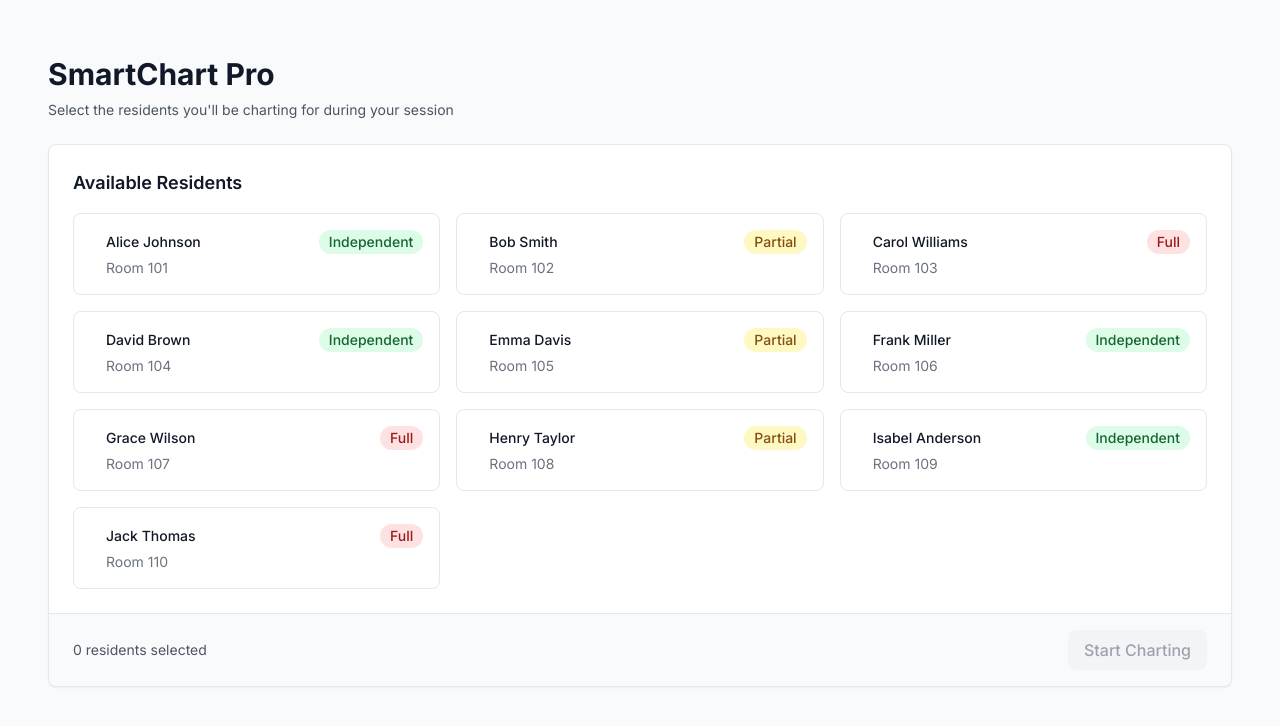
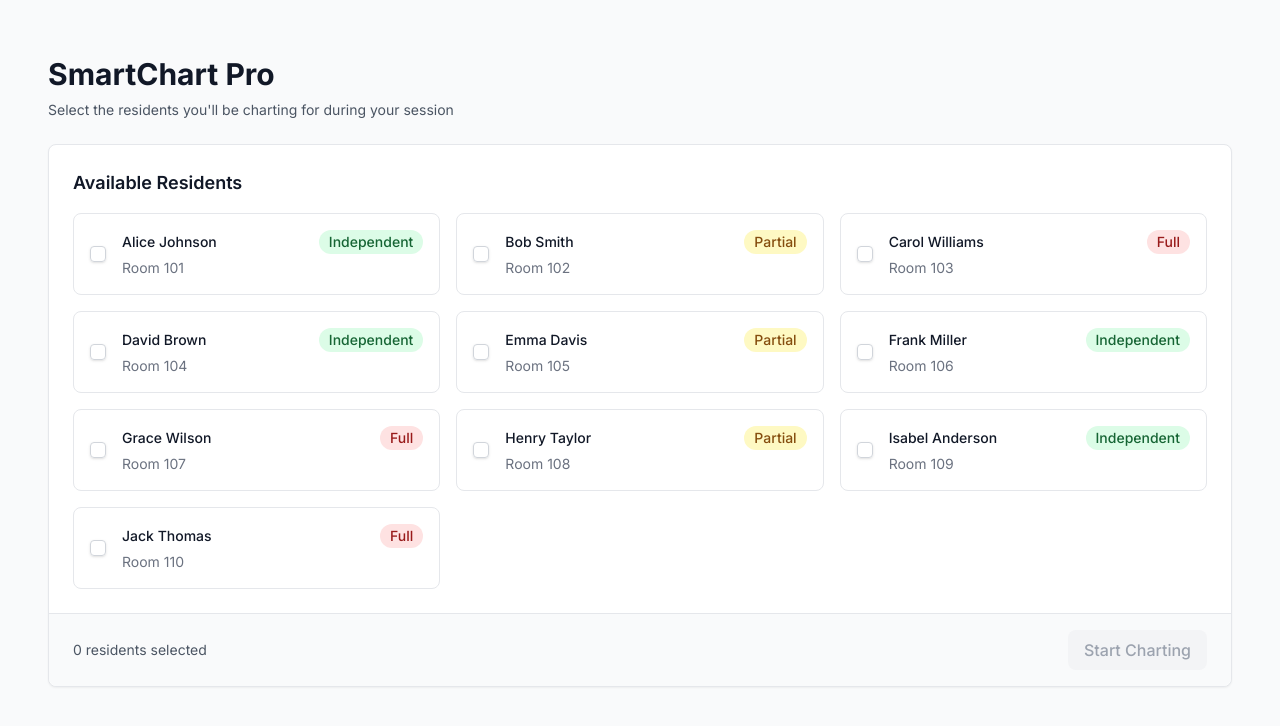
Before and after one commit to mattheskaiser/smartchartpro-demo, a Next.js app: page /start in a window 1280 px wide. Shown: the top 726 px of the page. Built offline with nearby package versions, Linux system fonts and the light colour scheme.

Commit message:
refactor(checkbox): create reusable atom and replace it in app

```diff
--- a/src/app/admin/settings/page.tsx
+++ b/src/app/admin/settings/page.tsx
@@ -1,3 +1,5 @@
+import { CheckboxAtom } from '@/components/atoms/Checkbox.atom';
+
 export default function Settings() {
   return (
     <div className="mx-auto max-w-7xl">
@@ -87,12 +89,12 @@ export default function Settings() {
                   <div className="mt-6 space-y-6">
                     <div className="relative flex gap-x-3">
                       <div className="flex h-6 items-center">
-                        <input
+                        <CheckboxAtom
                           id="shifts"
-                          name="shifts"
-                          type="checkbox"
-                          className="h-4 w-4 rounded border-gray-300 text-indigo-600 focus:ring-indigo-600"
-                          defaultChecked
+                          checked={true}
+                          onCheckedChange={(checked) => {
+                            // Handle change
+                          }}
                         />
                       </div>
                       <div className="text-sm leading-6">
@@ -106,12 +108,12 @@ export default function Settings() {
                     </div>
                     <div className="relative flex gap-x-3">
                       <div className="flex h-6 items-center">
-                        <input
+                        <CheckboxAtom
                           id="adl-alerts"
-                          name="adl-alerts"
-                          type="checkbox"
-                          className="h-4 w-4 rounded border-gray-300 text-indigo-600 focus:ring-indigo-600"
-                          defaultChecked
+                          checked={true}
+                          onCheckedChange={(checked) => {
+                            // Handle change
+                          }}
                         />
                       </div>
                       <div className="text-sm leading-6">
--- a/src/app/charting/start/page.tsx
+++ b/src/app/charting/start/page.tsx
@@ -5,6 +5,7 @@ import { useRouter } from 'next/navigation';
 import { DUMMY_RESIDENTS } from '@/constants/residents';
 import { useChartingStore } from '@/stores/chartingStore';
 import { BadgeAtom } from '@/components/atoms/Badge.atom';
+import { CheckboxAtom } from '@/components/atoms/Checkbox.atom';
 
 export default function StartChartingPage() {
   const router = useRouter();
@@ -47,21 +48,19 @@ export default function StartChartingPage() {
             <h2 className="text-lg font-semibold text-gray-900 mb-4">Available Residents</h2>
             <div className="grid gap-4 sm:grid-cols-2 lg:grid-cols-3">
               {DUMMY_RESIDENTS.map(resident => (
-                <label
+                <div
                   key={resident.id}
-                  className={`relative flex items-center space-x-4 p-4 border rounded-lg cursor-pointer transition-colors ${
+                  className={`relative flex items-center space-x-4 p-4 border rounded-lg transition-colors ${
                     selectedIds.has(resident.id)
                       ? 'border-blue-500 bg-blue-50'
                       : 'border-gray-200 hover:bg-gray-50'
                   }`}
                 >
-                  <input
-                    type="checkbox"
-                    className="sr-only"
+                  <CheckboxAtom
                     checked={selectedIds.has(resident.id)}
-                    onChange={e => {
+                    onCheckedChange={(checked) => {
                       const newSelected = new Set(selectedIds);
-                      if (e.target.checked) {
+                      if (checked) {
                         newSelected.add(resident.id);
                       } else {
                         newSelected.delete(resident.id);
@@ -78,7 +77,7 @@ export default function StartChartingPage() {
                     </div>
                     <p className="text-sm text-gray-500">Room {resident.room}</p>
                   </div>
-                </label>
+                </div>
               ))}
             </div>
           </div>
--- a/src/app/shift/start/page.tsx
+++ b/src/app/shift/start/page.tsx
@@ -5,6 +5,7 @@ import { useRouter } from 'next/navigation';
 import { DUMMY_RESIDENTS } from '@/constants/residents';
 import { useShiftStore } from '@/stores/shiftStore';
 import { BadgeAtom } from '@/components/atoms/Badge.atom';
+import { CheckboxAtom } from '@/components/atoms/Checkbox.atom';
 
 export default function StartShiftPage() {
   const router = useRouter();
@@ -47,21 +48,19 @@ export default function StartShiftPage() {
             <h2 className="text-lg font-semibold text-gray-900 mb-4">Available Residents</h2>
             <div className="grid gap-4 sm:grid-cols-2 lg:grid-cols-3">
               {DUMMY_RESIDENTS.map(resident => (
-                <label
+                <div
                   key={resident.id}
-                  className={`relative flex items-center space-x-4 p-4 border rounded-lg cursor-pointer transition-colors ${
+                  className={`relative flex items-center space-x-4 p-4 border rounded-lg transition-colors ${
                     selectedIds.has(resident.id)
                       ? 'border-blue-500 bg-blue-50'
                       : 'border-gray-200 hover:bg-gray-50'
                   }`}
                 >
-                  <input
-                    type="checkbox"
-                    className="sr-only"
+                  <CheckboxAtom
                     checked={selectedIds.has(resident.id)}
-                    onChange={e => {
+                    onCheckedChange={(checked) => {
                       const newSelected = new Set(selectedIds);
-                      if (e.target.checked) {
+                      if (checked) {
                         newSelected.add(resident.id);
                       } else {
                         newSelected.delete(resident.id);
@@ -78,7 +77,7 @@ export default function StartShiftPage() {
                     </div>
                     <p className="text-sm text-gray-500">Room {resident.room}</p>
                   </div>
-                </label>
+                </div>
               ))}
             </div>
           </div>
--- a/src/app/start/page.tsx
+++ b/src/app/start/page.tsx
@@ -5,6 +5,7 @@ import { useRouter } from 'next/navigation';
 import { DUMMY_RESIDENTS } from '@/constants/residents';
 import { useChartingStore } from '@/stores/chartingStore';
 import { BadgeAtom } from '@/components/atoms/Badge.atom';
+import { CheckboxAtom } from '@/components/atoms/Checkbox.atom';
 
 export default function StartPage() {
   const router = useRouter();
@@ -47,21 +48,19 @@ export default function StartPage() {
             <h2 className="text-lg font-semibold text-gray-900 mb-4">Available Residents</h2>
             <div className="grid gap-4 sm:grid-cols-2 lg:grid-cols-3">
               {DUMMY_RESIDENTS.map(resident => (
-                <label
+                <div
                   key={resident.id}
-                  className={`relative flex items-center space-x-4 p-4 border rounded-lg cursor-pointer transition-colors ${
+                  className={`relative flex items-center space-x-4 p-4 border rounded-lg transition-colors ${
                     selectedIds.has(resident.id)
                       ? 'border-blue-500 bg-blue-50'
                       : 'border-gray-200 hover:bg-gray-50'
                   }`}
                 >
-                  <input
-                    type="checkbox"
-                    className="sr-only"
+                  <CheckboxAtom
                     checked={selectedIds.has(resident.id)}
-                    onChange={e => {
+                    onCheckedChange={(checked) => {
                       const newSelected = new Set(selectedIds);
-                      if (e.target.checked) {
+                      if (checked) {
                         newSelected.add(resident.id);
                       } else {
                         newSelected.delete(resident.id);
@@ -78,7 +77,7 @@ export default function StartPage() {
                     </div>
                     <p className="text-sm text-gray-500">Room {resident.room}</p>
                   </div>
-                </label>
+                </div>
               ))}
             </div>
           </div>
--- a/src/components/atoms/Checkbox.atom.tsx
+++ b/src/components/atoms/Checkbox.atom.tsx
@@ -1,11 +1,45 @@
-import * as React from 'react';
-import { Checkbox as ShadcnCheckbox } from '@/components/ui/checkbox';
+'use client';
 
-export type CheckboxAtomProps = React.ComponentProps<typeof ShadcnCheckbox>;
+import { forwardRef } from 'react';
+import { Checkbox } from '@/components/ui/checkbox';
+import { cn } from '@/lib/utils';
 
-export const CheckboxAtom = React.forwardRef<
-  React.ElementRef<typeof ShadcnCheckbox>,
+interface CheckboxAtomProps {
+  checked?: boolean;
+  onCheckedChange?: (checked: boolean) => void;
+  disabled?: boolean;
+  label?: string;
+  className?: string;
+  id?: string;
+}
+
+export const CheckboxAtom = forwardRef<
+  React.ElementRef<typeof Checkbox>,
   CheckboxAtomProps
->((props, ref) => <ShadcnCheckbox ref={ref} {...props} />);
+>(({ checked = false, onCheckedChange, disabled = false, label, className, id, ...props }, ref) => {
+  return (
+    <div className={cn('flex items-center space-x-2', className)}>
+      <Checkbox
+        ref={ref}
+        id={id}
+        checked={checked}
+        onCheckedChange={onCheckedChange}
+        disabled={disabled}
+        {...props}
+      />
+      {label && (
+        <label
+          htmlFor={id}
+          className={cn(
+            'text-sm font-medium leading-none peer-disabled:cursor-not-allowed peer-disabled:opacity-70',
+            disabled && 'cursor-not-allowed opacity-50'
+          )}
+        >
+          {label}
+        </label>
+      )}
+    </div>
+  );
+});
 
 CheckboxAtom.displayName = 'CheckboxAtom';
```
